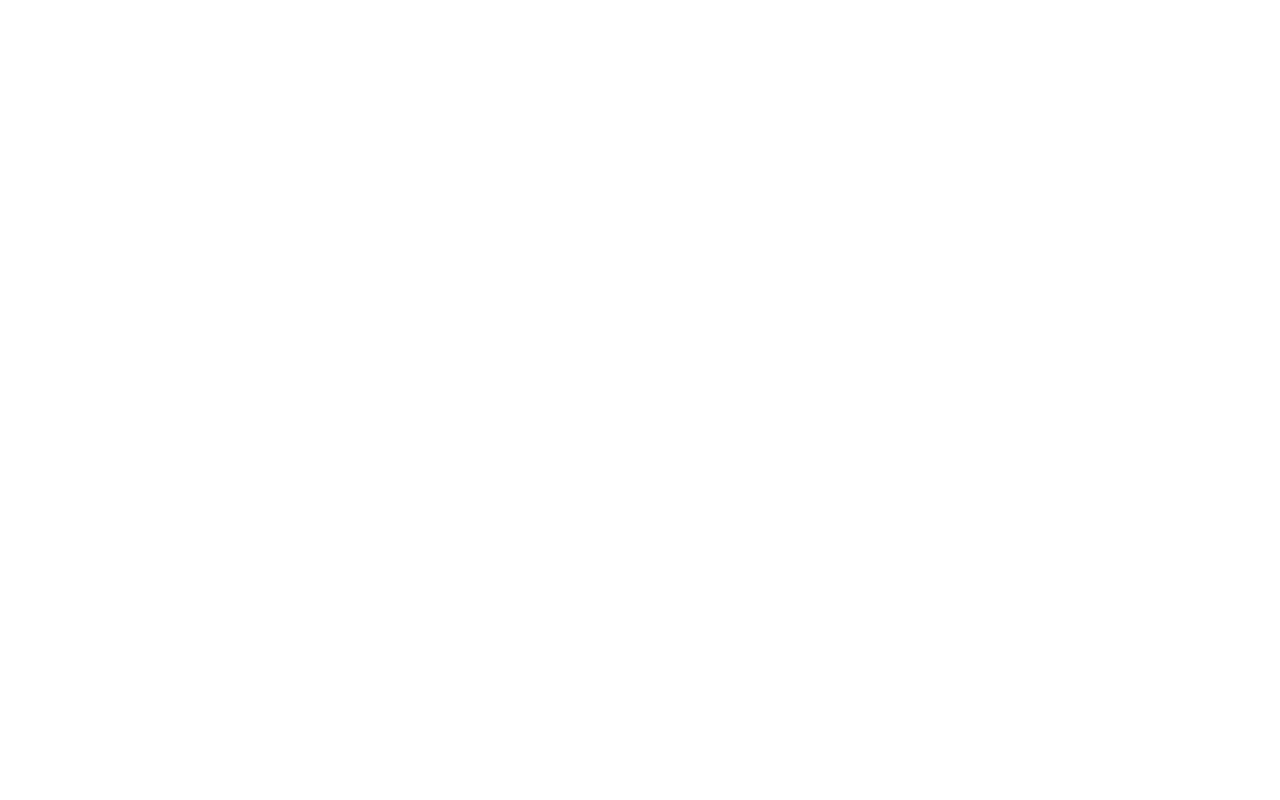
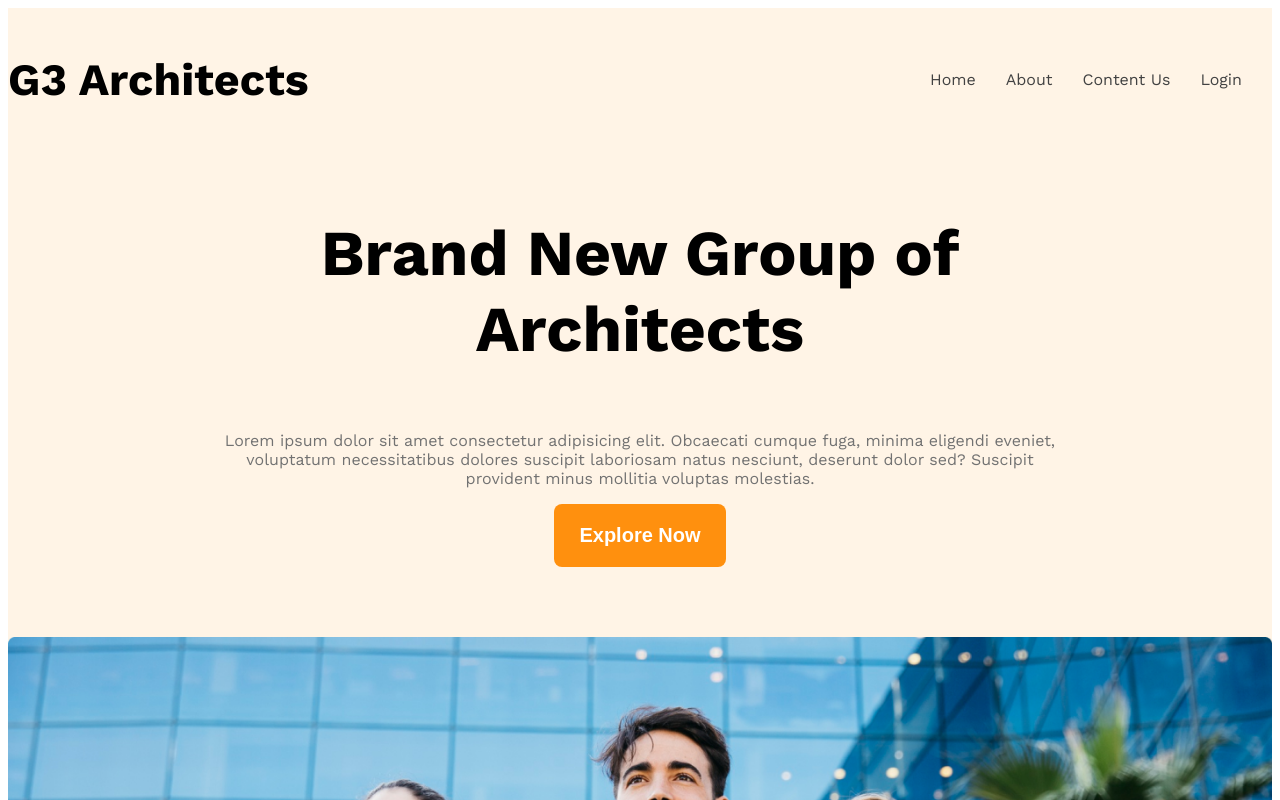
Before and after one commit to kayesmahmud000/g3-architects-website, a plain HTML site: page index.html in a window 1280 px wide. Shown: the top 800 px of the page. Drawn offline with nearby package versions, Linux system fonts and the light colour scheme.

Commit message:
added the banner style

```diff
--- a/index.html
+++ b/index.html
@@ -6,9 +6,26 @@
     <title>G3 Architects Website</title>
     <link rel="stylesheet" href="style/architects.css">
 </head>
-<body>
-    <header>
+<body class="work-sans">
+    <header class="bg-light">
+        <nav class="navbar display-flax">
+            <h3 class="brand">G3 Architects</h3>
+            <ul class="nav-links display-flax">
+                <li class="nav-item"><a class="nav-link text-gray" href="">Home</a></li>
+                <li class="nav-item"><a class="nav-link text-gray" href="">About</a></li>
+                <li class="nav-item"><a class="nav-link text-gray" href="">Content Us</a></li>
+                <li class="nav-item"><a class="nav-link text-gray" href="">Login</a></li>
+            </ul>
+        </nav>
+        <div class="banner">
+           <div class="banner-content">
+            <h3 class="banner-title">Brand New Group of Architects</h3>
+            <p class="banner-discription text-light-gray">Lorem ipsum dolor sit amet consectetur adipisicing elit. Obcaecati cumque fuga, minima eligendi eveniet, voluptatum necessitatibus dolores suscipit laboriosam natus nesciunt, deserunt dolor sed? Suscipit provident minus mollitia voluptas molestias.</p>
+            <button class="btn-primary">Explore Now</button>
+           </div>
+            <img class="banner-image" src="images/banner.png" alt="">
 
+        </div>
     </header>
     <main>
 
--- a/style/architects.css
+++ b/style/architects.css
@@ -0,0 +1,92 @@
+@import url('https://fonts.googleapis.com/css2?family=Work+Sans:ital,wght@0,100..900;1,100..900&display=swap');
+
+.work-sans {
+    font-family: "Work Sans", sans-serif;
+    font-optical-sizing: auto;
+    font-style: normal;
+  }
+  /* shared style */
+  .display-flax{
+    display: flex;
+  }
+  /* dark-1 */
+  .light-color{
+    color: rgb(19, 19, 19);
+  }
+
+
+  /* dark-2 */
+.text-gray{
+    color: rgb(66, 66, 66);
+}
+
+/* dark-3 */
+.text-light-gray{
+    color: rgb(114, 114, 114);
+}
+
+.bg-light{
+    background-color:rgba(255, 144, 14, 0.1) ;
+}
+.btn-primary{
+    background-color:rgb(255, 144, 14);
+    color:rgb(255, 255, 255) ;
+    font-weight: 600;
+    padding: 20px 25px;
+    font-size: 1.25rem;
+    border: none;
+    border-radius: 8px;
+
+}
+
+  /* header style */
+
+
+  /* navbar style */
+  .navbar{
+    justify-content: space-between;
+    align-items: center;
+
+  }
+  .brand{
+    font-weight: 700;
+    font-size: 2.8rem;
+  }
+  .nav-link {
+    text-decoration: none;
+
+  }
+  .nav-item{
+    list-style: none;
+    margin-right: 30px;
+
+  }
+  .navbar, .banner{
+    max-width: 1440px;
+    margin: 0 auto;
+  }
+
+  /* banner style  */
+  .banner-content{
+    max-width: 850px;
+    margin: 0 auto;
+    text-align: center;
+    margin-bottom: 70px;
+
+  }
+  .banner-title{
+    font-weight: 700;
+    font-size: 4rem;
+  }
+  .banner-image{
+    width: 100%;
+  }
+
+  /* responsive test */
+
+  @media screen and (max-width:576px) {
+    .navbar, .nav-links{
+        flex-direction: column;
+    }
+
+  }
```
